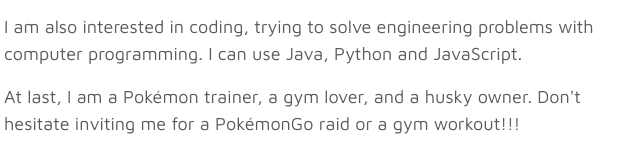
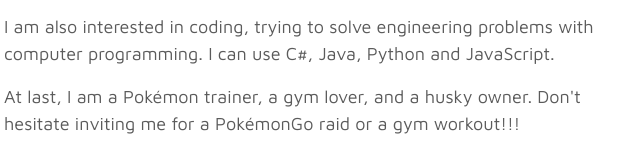
Before and after one commit to alexschmidt123/gaominglin.github.io, a plain HTML site: page index.html in a window 1280 px wide. Shown: the part 435-594 px from the top of the page, 81-721 px from the left. Drawn offline with nearby package versions, Linux system fonts and the light colour scheme.

Commit message:
Update index.html

```diff
--- a/index.html
+++ b/index.html
@@ -80,7 +80,7 @@
             </h1>
 
             <p>I am interested in scientific researchs. My research focuses on bioimaging, 2D materials, and computer vision. </p>
-              <p>I am also interested in coding, trying to solve engineering problems with computer programming. I can use Java, Python and JavaScript.</p>
+              <p>I am also interested in coding, trying to solve engineering problems with computer programming. I can use C#, Java, Python and JavaScript.</p>
               <p>At last, I am a Pokémon trainer, a gym lover, and a husky owner. Don't hesitate inviting me for a PokémonGo raid or a gym workout!!!</p>
 
             <div class="custom-btn-group mt-4">
```
